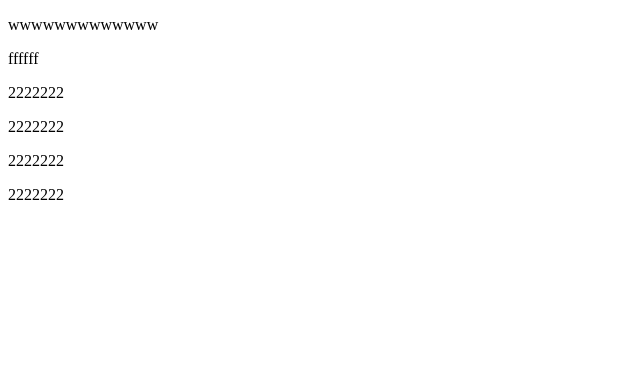
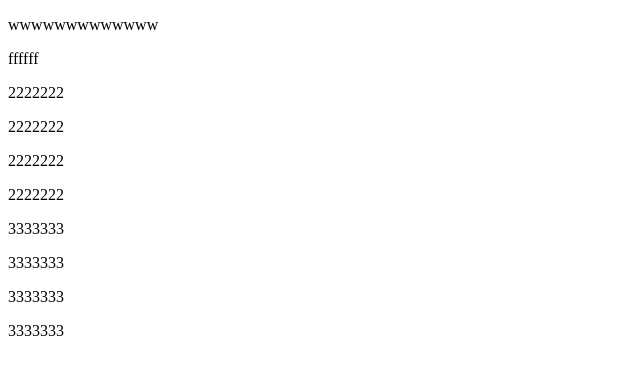
Before and after one commit to 3kaikai3-glitch/dev, a plain HTML site: page first-subfolder/index.html in a window 1280 px wide. Shown: the whole page, without its empty margins (0-640 px from the left). Drawn offline with Linux system fonts and the light colour scheme.

Commit message:
новый коммит

```diff
--- a/first-subfolder/index.html
+++ b/first-subfolder/index.html
@@ -12,5 +12,9 @@
 <p>2222222</p>
 <p>2222222</p>
 <p>2222222</p>
+<p>3333333</p>
+<p>3333333</p>
+<p>3333333</p>
+<p>3333333</p>
 </body>
 </html>
```
